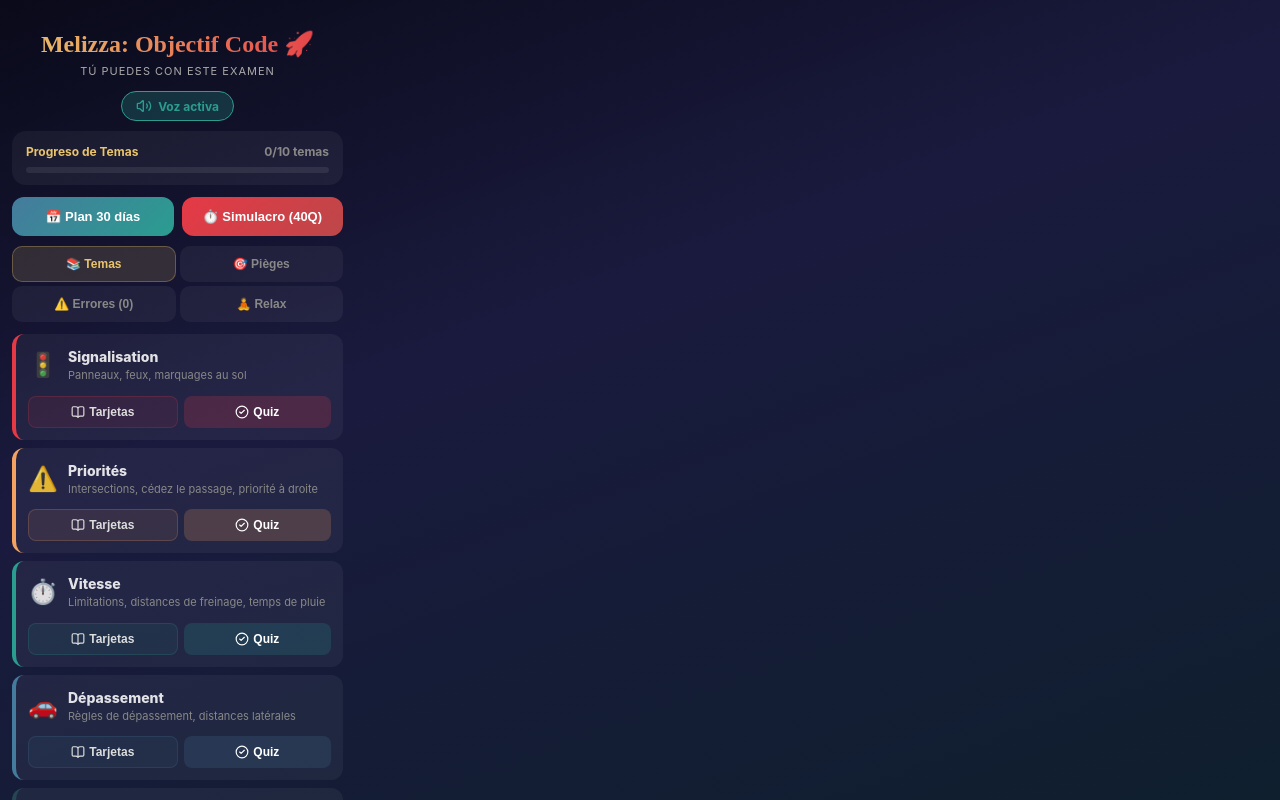
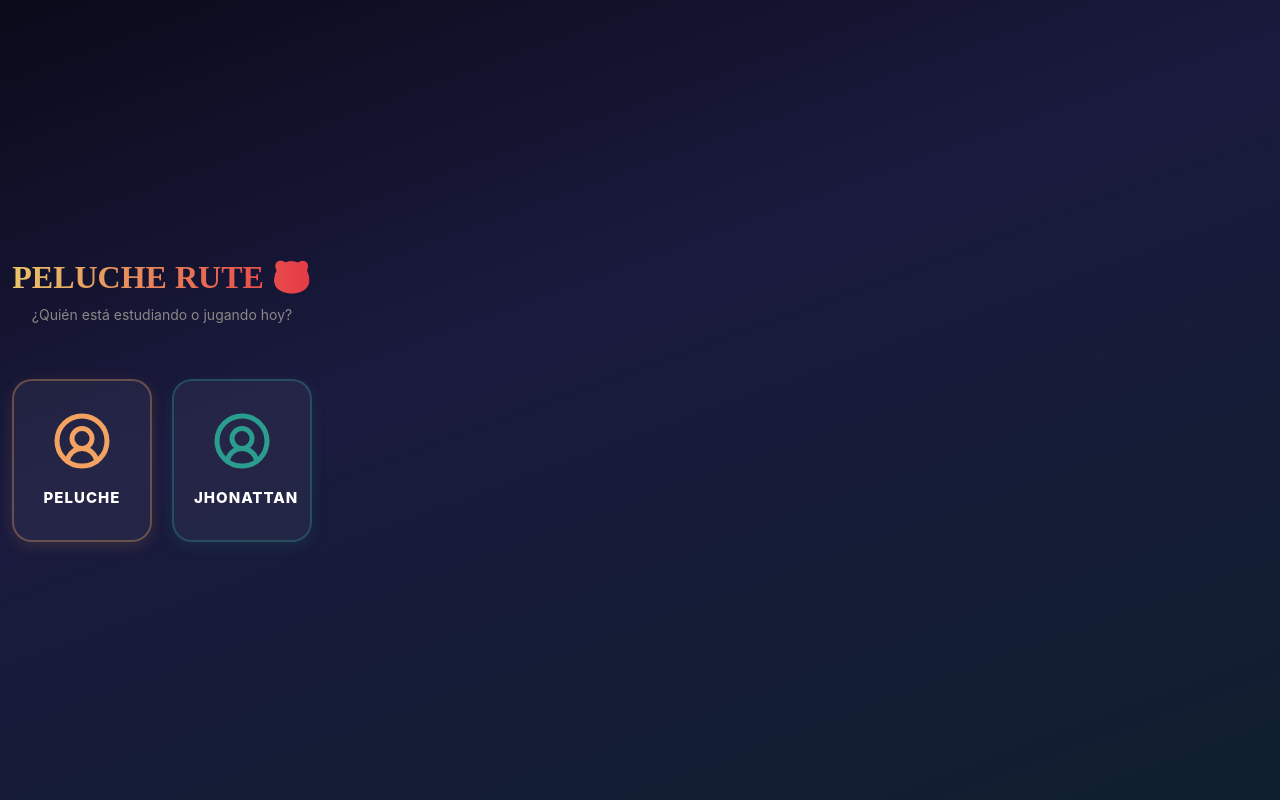
Before and after one commit to chaparenovation/app-melizza, a React (Vite) app: page / in a window 1280 px wide. Shown: the top 800 px of the page. Built offline with nearby package versions, Linux system fonts and the light colour scheme.

Commit message:
feat: multi-user profiles and tricky questions

```diff
--- a/index.html
+++ b/index.html
@@ -4,7 +4,7 @@
     <meta charset="UTF-8" />
     <link rel="icon" type="image/svg+xml" href="/favicon.svg" />
     <meta name="viewport" content="width=device-width, initial-scale=1.0" />
-    <title>melizza-app</title>
+    <title>PELUCHE RUTE</title>
   </head>
   <body>
     <div id="root"></div>
--- a/src/App.jsx
+++ b/src/App.jsx
@@ -1,6 +1,6 @@
-import { useState, useEffect, useCallback } from "react";
+import { useState, useEffect } from "react";
 import { THEMES, PIEGE_QUESTIONS, PLAN_30_DAYS, ANXIETY_TIPS } from "./data";
-import { Volume2, VolumeX, ArrowLeft, RefreshCw, Trophy, BookOpen, AlertCircle, Clock, BookMarked, CheckCircle2 } from "lucide-react";
+import { Volume2, VolumeX, ArrowLeft, RefreshCw, Trophy, BookOpen, AlertCircle, Clock, BookMarked, CheckCircle2, UserCircle2 } from "lucide-react";
 
 function shuffleArray(arr) {
   const a = [...arr];
@@ -32,8 +32,15 @@ const VoiceBtn = ({ text, lang, small, onPlay }) => (
   }} title="Écouter en français"><Volume2 size={small ? 16 : 20} /></button>
 );
 
+const PROFILES = [
+  { id: "peluche", name: "PELUCHE", color: "#F4A261" },
+  { id: "jhonattan", name: "JHONATTAN", color: "#2A9D8F" }
+];
+
 export default function App() {
-  const [screen, setScreen] = useState("home");
+  const [activeProfile, setActiveProfile] = useState(null); // Local user profile
+
+  const [screen, setScreen] = useState("profile_selection");
   const [selectedTheme, setSelectedTheme] = useState(null);
   const [cardIndex, setCardIndex] = useState(0);
   const [showAnswer, setShowAnswer] = useState(false);
@@ -44,9 +51,9 @@ export default function App() {
   const [quizDone, setQuizDone] = useState(false);
   const [quizQuestions, setQuizQuestions] = useState([]);
 
-  // Persistence
-  const [completedThemes, setCompletedThemes] = useState(() => JSON.parse(localStorage.getItem('melizza_themes')) || {});
-  const [errorBank, setErrorBank] = useState(() => JSON.parse(localStorage.getItem('melizza_errors')) || []);
+  // Persistence initialized depending on profile
+  const [completedThemes, setCompletedThemes] = useState({});
+  const [errorBank, setErrorBank] = useState([]);
 
   const [showPlan, setShowPlan] = useState(false);
   const [planWeek, setPlanWeek] = useState(1);
@@ -58,13 +65,24 @@ export default function App() {
   const [timeLeft, setTimeLeft] = useState(20);
   const [isSimulation, setIsSimulation] = useState(false);
 
+  // Load profile data when a profile is selected
   useEffect(() => {
-    localStorage.setItem('melizza_themes', JSON.stringify(completedThemes));
-  }, [completedThemes]);
+    if (activeProfile) {
+      const themesStr = localStorage.getItem(`${activeProfile}_themes`);
+      const errStr = localStorage.getItem(`${activeProfile}_errors`);
+      setCompletedThemes(themesStr ? JSON.parse(themesStr) : {});
+      setErrorBank(errStr ? JSON.parse(errStr) : []);
+      setScreen("home");
+    }
+  }, [activeProfile]);
 
+  // Save profile data changes
   useEffect(() => {
-    localStorage.setItem('melizza_errors', JSON.stringify(errorBank));
-  }, [errorBank]);
+    if (activeProfile) {
+      localStorage.setItem(`${activeProfile}_themes`, JSON.stringify(completedThemes));
+      localStorage.setItem(`${activeProfile}_errors`, JSON.stringify(errorBank));
+    }
+  }, [completedThemes, errorBank, activeProfile]);
 
   useEffect(() => {
     if ("speechSynthesis" in window) window.speechSynthesis.getVoices();
@@ -81,6 +99,15 @@ export default function App() {
       }
     }
   }, [timeLeft, screen, isSimulation, quizDone, quizSelected]);
+
+  const selectProfile = (profileId) => {
+    setActiveProfile(profileId);
+  };
+
+  const logout = () => {
+    setActiveProfile(null);
+    setScreen("profile_selection");
+  };
 
   const startFlashcards = (theme) => {
     setSelectedTheme(theme);
@@ -133,7 +160,7 @@ export default function App() {
 
   const startErrorQuiz = () => {
     if(errorBank.length === 0) return;
-    setQuizQuestions(shuffleArray(errorBank).slice(0, 20)); // Mix up to 20 errors
+    setQuizQuestions(shuffleArray(errorBank).slice(0, 20));
     setQuizIndex(0);
     setQuizSelected(null);
     setQuizScore(0);
@@ -152,12 +179,10 @@ export default function App() {
 
     if (correct) {
       setQuizScore(s => s + 1);
-      // Remove from errors if testing error bank
       if(selectedTheme?.name === "Banco de Errores") {
         setErrorBank(prev => prev.filter(q => q.q !== currentQ.q));
       }
     } else {
-      // Add to error bank if not already there
       if (!errorBank.find(q => q.q === currentQ.q)) {
         setErrorBank(prev => [...prev, currentQ]);
       }
@@ -179,7 +204,7 @@ export default function App() {
           }));
         }
       }
-    }, correct ? 1400 : 2500); // Give more time to read 'explain' if wrong
+    }, correct ? 1400 : 2500);
   };
 
   const progress = Object.keys(completedThemes).length;
@@ -194,17 +219,57 @@ export default function App() {
     </button>
   );
 
+  // Profile Selection Screen
+  if (screen === "profile_selection") {
+    return (
+      <div style={{ position: "relative", zIndex: 1, maxWidth: "480px", margin: "0 auto", padding: "30px 12px", minHeight: "100vh", display: "flex", flexDirection: "column", justifyContent: "center" }}>
+        <div style={{ textAlign: "center", marginBottom: "40px" }}>
+          <h1 style={{
+            fontFamily: "'Playfair Display', serif", fontSize: "32px", fontWeight: 900,
+            background: "linear-gradient(90deg, #E9C46A, #E63946)",
+            WebkitBackgroundClip: "text", WebkitTextFillColor: "transparent", margin: 0, lineHeight: 1.2
+          }}>PELUCHE RUTE 🐻</h1>
+          <p style={{ fontSize: "14px", color: "#888", marginTop: "8px" }}>¿Quién está estudiando o jugando hoy?</p>
+        </div>
+
+        <div style={{ display: "flex", gap: "20px", justifyContent: "center", flexWrap: "wrap" }}>
+          {PROFILES.map(profile => (
+            <div key={profile.id} onClick={() => selectProfile(profile.id)} style={{
+              background: "rgba(255,255,255,0.05)", border: `2px solid ${profile.color}55`, borderRadius: "20px",
+              padding: "30px 20px", cursor: "pointer", textAlign: "center", width: "140px",
+              boxShadow: `0 4px 15px ${profile.color}22`, transition: "transform 0.2s"
+            }}>
+              <UserCircle2 size={60} color={profile.color} style={{ margin: "0 auto 10px" }} />
+              <div style={{ fontWeight: 800, fontSize: "15px", color: "#fff", letterSpacing: "1px" }}>{profile.name}</div>
+            </div>
+          ))}
+        </div>
+      </div>
+    );
+  }
+
   return (
     <div style={{ position: "relative", zIndex: 1, maxWidth: "480px", margin: "0 auto", padding: "12px", paddingBottom: "90px" }}>
       {/* HEADER */}
-      <div style={{ textAlign: "center", padding: "18px 0 10px" }}>
+      <div style={{ textAlign: "center", padding: "10px 0 10px" }}>
+        <div style={{ display: "flex", justifyContent: "space-between", alignItems: "center", marginBottom: "16px" }}>
+           <button onClick={logout} style={{
+              background: "rgba(255,255,255,0.1)", border: "none", borderRadius: "10px", padding: "6px 12px",
+              color: "#aaa", fontSize: "11px", fontWeight: 700, cursor: "pointer", display: "flex", alignItems: "center", gap: "4px"
+           }}><UserCircle2 size={14} /> Cambiar Perfil</button>
+
+           <span style={{ fontSize: "11px", fontWeight: 800, color: PROFILES.find(p => p.id === activeProfile)?.color || "#fff", background: "rgba(255,255,255,0.05)", padding: "4px 10px", borderRadius: "10px" }}>
+              HOLA {activeProfile?.toUpperCase()}
+           </span>
+        </div>
+
         <h1 style={{
           fontFamily: "'Playfair Display', serif", fontSize: "24px", fontWeight: 900,
           background: "linear-gradient(90deg, #E9C46A, #E63946)",
           WebkitBackgroundClip: "text", WebkitTextFillColor: "transparent", margin: 0, lineHeight: 1.2
-        }}>Melizza: Objectif Code 🚀</h1>
+        }}>PELUCHE RUTE 🚀</h1>
         <p style={{ fontSize: "11px", color: "#aaa", margin: "4px 0 0", letterSpacing: "1px", textTransform: "uppercase" }}>
-          Tú puedes con este examen
+          Objertivo: Code de la Route
         </p>
         <button onClick={() => setVoiceEnabled(!voiceEnabled)} style={{
           marginTop: "12px", background: voiceEnabled ? "rgba(42,157,143,0.25)" : "rgba(255,255,255,0.08)",
@@ -223,10 +288,10 @@ export default function App() {
           <div style={{ background: "rgba(255,255,255,0.05)", borderRadius: "14px", padding: "12px 14px", marginBottom: "12px" }}>
             <div style={{ display: "flex", justifyContent: "space-between", fontSize: "12px", marginBottom: "6px" }}>
               <span style={{ fontWeight: 700, color: "#E9C46A" }}>Progreso de Temas</span>
-              <span style={{ color: "#888", fontWeight: 700 }}>{progress}/10 temas</span>
+              <span style={{ color: "#888", fontWeight: 700 }}>{progress}/{THEMES.length} temas</span>
             </div>
             <div style={{ height: "6px", background: "rgba(255,255,255,0.08)", borderRadius: "3px" }}>
-              <div style={{ height: "100%", width: `${(progress / 10) * 100}%`, background: "linear-gradient(90deg, #2A9D8F, #E9C46A)", borderRadius: "3px", transition: "width 0.5s" }} />
+              <div style={{ height: "100%", width: `${(progress / THEMES.length) * 100}%`, background: "linear-gradient(90deg, #2A9D8F, #E9C46A)", borderRadius: "3px", transition: "width 0.5s" }} />
             </div>
           </div>
 
@@ -501,7 +566,7 @@ export default function App() {
               <Trophy size={60} color={quizScore / quizQuestions.length >= 0.875 ? "#E9C46A" : "#888"} style={{ marginBottom: "16px" }} />
               <h2 style={{ fontSize: "28px", fontWeight: 900, margin: "0 0 8px" }}>{quizScore}/{quizQuestions.length}</h2>
               <p style={{ color: "#aaa", fontSize: "15px", margin: "0 0 16px" }}>
-                {quizScore / quizQuestions.length >= 0.875 ? "¡Excelente, estás lista! 🎉" : quizScore / quizQuestions.length >= 0.7 ? "¡Buen trabajo! Sigue así" : "Hay que repasar un poco más 💪"}
+                {quizScore / quizQuestions.length >= 0.875 ? "¡Excelente, estás list@! 🎉" : quizScore / quizQuestions.length >= 0.7 ? "¡Buen trabajo! Sigue así" : "Hay que repasar un poco más 💪"}
               </p>
 
               {isSimulation && (
--- a/src/data.js
+++ b/src/data.js
@@ -190,6 +190,24 @@ export const THEMES = [
       { q: "En conduite accompagnée, le minimum est de:", opts: ["1 000 km en 6 mois", "2 000 km en 1 an", "3 000 km en 1 an", "5 000 km en 2 ans"], correct: 2 },
       { q: "Le numéro d'urgence européen:", opts: ["15", "18", "112", "911"], correct: 2 },
     ]
+  },
+  {
+    id: 11, name: "Top Fallos Nacionales", icon: "📊", color: "#FF5A5F",
+    desc: "Estadísticas: las preguntas que más se fallan en Francia",
+    cards: [
+      { q: "Je m’apprête à quitter un stationnement. Je mets mon clignotant. Ai-je la priorité ?", a: "NON. Un véhicule qui s'insère dans la circulation n'est JAMAIS prioritaire.", tip: "⛔ Clignotant ne donne pas la priorité" },
+      { q: "Dans une rue à double sens, de quel côté dois-je me garer ?", a: "UNIQUEMENT du côté droit de la chaussée (dans le sens de la marche).", tip: "➡️ Garer = Toujours à droite en double sens" },
+      { q: "Quelles sont les feux à allumer en cas de forte pluie ET de brouillard ?", a: "Feux de Croisement + Brouillard AVANT. Le brouillard ARRIÈRE est réservé au brouillard/neige.", tip: "🌧️🌫️ Croisement + Avant (pas arrière si pluie!)" },
+      { q: "Le panneau d'entrée de ville limite la vitesse à:", a: "50 km/h, ET il supprime automatiquement toutes les règles imposées avant l'entrée.", tip: "🏙️ Panneau ville = Règle de 50 + annule antérieures" },
+      { q: "Si je refuse de me soumettre au dépistage d'alcool ou drogue:", a: "C'est un délit sévère. Perte automatique de 6 points + 4500€ d'amende.", tip: "❌ Refus = Sanction MAX (6 points + délit)" }
+    ],
+    quiz: [
+      { q: "En sortant d'une place de parking avec mon clignotant:", opts: ["Je suis prioritaire", "Je dois céder le passage", "Je klaxonne", "Je passe direct"], correct: 1 },
+      { q: "Le panneau avec le nom de la ville limite la vitesse à:", opts: ["70 km/h", "50 km/h", "30 km/h", "Aucune limite"], correct: 1 },
+      { q: "Refuser un dépistage d'alcool entraîne la perte de:", opts: ["2 points", "4 points", "6 points", "Le permis directement"], correct: 2 },
+      { q: "En double sens, le stationnement se fait normalement:", opts: ["À gauche", "Où il y a de la place", "À droite uniquement", "Sur le trottoir"], correct: 2 },
+      { q: "Brouillard ARRIÈRE par forte pluie:", opts: ["Obligatoire", "Conseillé", "Stritement interdit", "Toléré la nuit"], correct: 2 }
+    ]
   }
 ];
 
--- a/vite.config.js
+++ b/vite.config.js
@@ -11,8 +11,8 @@ export default defineConfig({
       registerType: 'autoUpdate',
       injectRegister: 'auto',
       manifest: {
-        name: 'Melizza: Objectif Code de la Route',
-        short_name: 'Melizza Code',
+        name: 'PELUCHE RUTE',
+        short_name: 'PELUCHE RUTE',
         description: 'App para aprobar el examen de conducir en Francia',
         theme_color: '#0a0a1a',
         background_color: '#0a0a1a',
```
